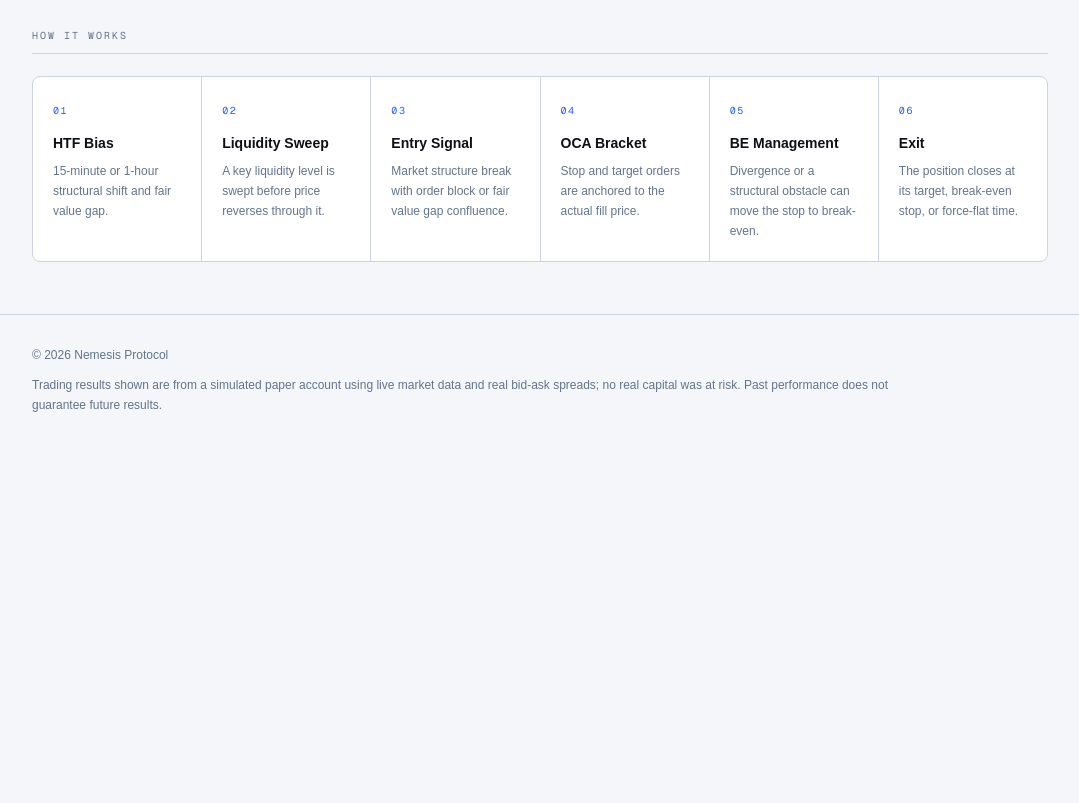
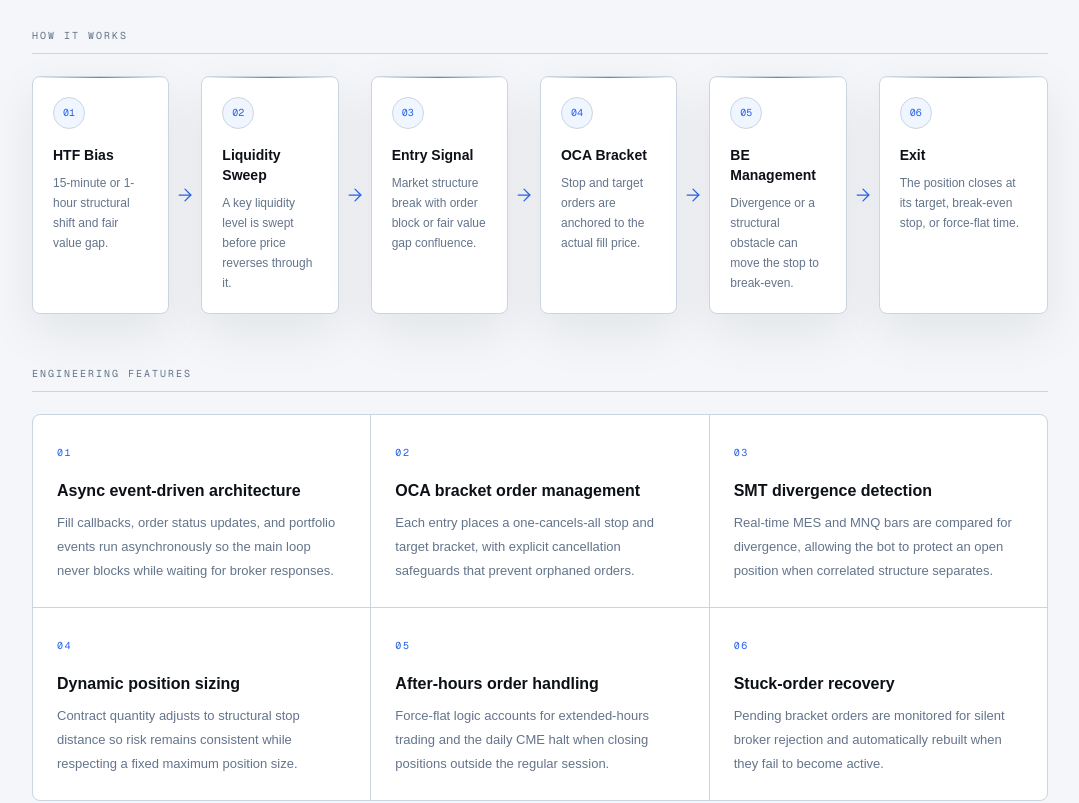
Before and after one commit to stoic474-afk/Trading-portfolio, a Next.js app in the folder apps/site/: page / in a window 1280 px wide. Shown: the part 1480-2283 px from the top of the page, without its empty margins (100-1179 px from the left). Before the commit the page ends 1927 px from the top, so only its background shows below. Built offline with nearby package versions, Linux system fonts and the light colour scheme.

Commit message:
organizing + engeering features section + how it works uses new step flow component

```diff
--- a/apps/site/package.json
+++ b/apps/site/package.json
@@ -12,6 +12,7 @@
     "@ark-ui/react": "catalog:",
     "@number-flow/react": "catalog:",
     "@trading-portfolio/std-core": "workspace:*",
+    "lucide-react": "catalog:",
     "next": "catalog:",
     "react": "catalog:",
     "react-dom": "catalog:"
--- a/apps/site/src/app/page.tsx
+++ b/apps/site/src/app/page.tsx
@@ -1,5 +1,6 @@
 import { formatUsd } from "@trading-portfolio/std-core/format/usd";
 import { Shell } from "@/components/layout/shell";
+import { EngineeringFeatures } from "@/components/sections/engineering-features";
 import { Hero, type HeroProps } from "@/components/sections/hero";
 import { HowItWorks } from "@/components/sections/how-it-works";
 import { LiveSessions } from "@/components/sections/live-sessions";
@@ -7,6 +8,7 @@ import { Overview, type OverviewProps } from "@/components/sections/overview";
 import { type PerformanceMetric, PerformanceMetrics } from "@/components/sections/performance-metrics";
 import { siteConfig } from "@/config/site";
 import { tradingData } from "@/config/trading-data";
+import { engineeringFeatures } from "@/content/engineering-features";
 import { workflowSteps } from "@/content/workflow";
 
 const { backtest, instrument, liveSessions, session, strategy } = tradingData;
@@ -61,6 +63,7 @@ export default function Home() {
       <Overview {...overviewContent} />
       <LiveSessions {...liveSessions} />
       <HowItWorks steps={workflowSteps} />
+      <EngineeringFeatures features={engineeringFeatures} />
     </Shell>
   );
 }
--- /dev/null
+++ b/apps/site/src/components/sections/engineering-features.tsx
@@ -0,0 +1,18 @@
+import { Container } from "../ui/container";
+import { type NumberedCard, NumberedCardGrid } from "../ui/numbered-card-grid";
+import { SectionHeading } from "../ui/section-heading";
+
+export type EngineeringFeaturesProps = {
+  readonly features: readonly NumberedCard[];
+};
+
+export function EngineeringFeatures({ features }: EngineeringFeaturesProps) {
+  return (
+    <section aria-labelledby="engineering-features-heading" className="pb-[3.25rem]">
+      <Container>
+        <SectionHeading id="engineering-features-heading">Engineering Features</SectionHeading>
+        <NumberedCardGrid items={features} />
+      </Container>
+    </section>
+  );
+}
--- a/apps/site/src/components/sections/how-it-works.tsx
+++ b/apps/site/src/components/sections/how-it-works.tsx
@@ -1,10 +1,9 @@
 import { Container } from "../ui/container";
-import type { ProcessStep } from "../ui/process-steps";
-import { ProcessSteps } from "../ui/process-steps";
 import { SectionHeading } from "../ui/section-heading";
+import { StepFlow, type StepFlowStep } from "../ui/step-flow";
 
 export type HowItWorksProps = {
-  readonly steps: readonly ProcessStep[];
+  readonly steps: readonly StepFlowStep[];
 };
 
 export function HowItWorks({ steps }: HowItWorksProps) {
@@ -12,7 +11,7 @@ export function HowItWorks({ steps }: HowItWorksProps) {
     <section aria-labelledby="how-it-works-heading" className="pb-[3.25rem]">
       <Container>
         <SectionHeading id="how-it-works-heading">How It Works</SectionHeading>
-        <ProcessSteps steps={steps} />
+        <StepFlow steps={steps} />
       </Container>
     </section>
   );
--- a/apps/site/src/components/sections/live-sessions.tsx
+++ b/apps/site/src/components/sections/live-sessions.tsx
@@ -52,7 +52,7 @@ export function LiveSessions({ period, records, sourceNote }: LiveSessionsProps)
 
   return (
     <section aria-labelledby="live-sessions-heading" className="pb-[3.25rem]">
-      <Container size="narrow">
+      <Container>
         <SectionHeading id="live-sessions-heading">Live Sessions — {period}</SectionHeading>
         <Table wrapperClassName="rounded-[var(--radius-sm)] border bg-[var(--color-surface)] px-5 sm:px-7">
           <TableCaption className="sr-only">Trading results for {period}</TableCaption>
--- a/apps/site/src/components/sections/overview.tsx
+++ b/apps/site/src/components/sections/overview.tsx
@@ -9,7 +9,7 @@ export type OverviewProps = {
 export function Overview({ heading, paragraphs }: OverviewProps) {
   return (
     <section className="pb-[3.25rem]" aria-labelledby="overview-heading">
-      <Container size="narrow">
+      <Container>
         <SectionHeading id="overview-heading">{heading}</SectionHeading>
         <div className="max-w-3xl space-y-3.5">
           {paragraphs.map((paragraph) => (
--- /dev/null
+++ b/apps/site/src/components/ui/numbered-card-grid.tsx
@@ -0,0 +1,32 @@
+import { classNames } from "@/lib/class-names";
+
+export type NumberedCard = {
+  readonly description: string;
+  readonly title: string;
+};
+
+export type NumberedCardGridProps = {
+  readonly className?: string;
+  readonly items: readonly NumberedCard[];
+};
+
+export function NumberedCardGrid({ className, items }: NumberedCardGridProps) {
+  return (
+    <ol
+      className={classNames(
+        "grid gap-px overflow-hidden rounded-[var(--radius-sm)] border bg-[var(--color-border)] sm:grid-cols-2 lg:grid-cols-3",
+        className,
+      )}
+    >
+      {items.map(({ description, title }, index) => (
+        <li className="bg-[var(--color-surface)] p-6" key={title}>
+          <span className="font-mono text-[0.625rem] text-[var(--color-accent)] tracking-[0.16em]">
+            {String(index + 1).padStart(2, "0")}
+          </span>
+          <h3 className="mt-4 font-semibold text-base leading-6">{title}</h3>
+          <p className="mt-2 text-[0.8125rem] text-[var(--color-muted)] leading-6">{description}</p>
+        </li>
+      ))}
+    </ol>
+  );
+}
--- a/apps/site/src/components/ui/process-steps.tsx
+++ /dev/null
@@ -1,32 +0,0 @@
-import { classNames } from "@/lib/class-names";
-
-export type ProcessStep = {
-  readonly description: string;
-  readonly title: string;
-};
-
-export type ProcessStepsProps = {
-  readonly className?: string;
-  readonly steps: readonly ProcessStep[];
-};
-
-export function ProcessSteps({ className, steps }: ProcessStepsProps) {
-  return (
-    <ol
-      className={classNames(
-        "grid gap-px overflow-hidden rounded-[var(--radius-sm)] border bg-[var(--color-border)] sm:grid-cols-2 lg:grid-cols-3 xl:grid-cols-6",
-        className,
-      )}
-    >
-      {steps.map(({ description, title }, index) => (
-        <li className="bg-[var(--color-surface)] px-5 py-5" key={title}>
-          <span className="font-mono text-[0.625rem] text-[var(--color-accent)] tracking-[0.16em]">
-            {String(index + 1).padStart(2, "0")}
-          </span>
-          <h3 className="mt-3 font-semibold text-sm leading-5">{title}</h3>
-          <p className="mt-2 text-[0.75rem] text-[var(--color-muted)] leading-5">{description}</p>
-        </li>
-      ))}
-    </ol>
-  );
-}
--- /dev/null
+++ b/apps/site/src/components/ui/step-flow.tsx
@@ -0,0 +1,40 @@
+import { ArrowRight } from "lucide-react";
+
+export type StepFlowStep = {
+  readonly description: string;
+  readonly title: string;
+};
+
+export type StepFlowProps = {
+  readonly steps: readonly StepFlowStep[];
+};
+
+export function StepFlow({ steps }: StepFlowProps) {
+  return (
+    <ol className="flex flex-col lg:flex-row lg:items-stretch">
+      {steps.map(({ description, title }, index) => (
+        <li className="flex flex-col lg:min-w-0 lg:flex-1 lg:flex-row" key={title}>
+          <div className="relative flex-1 overflow-hidden rounded-[var(--radius-sm)] border bg-[var(--color-surface)] p-5 shadow-[var(--shadow-surface)]">
+            <span
+              aria-hidden="true"
+              className="absolute inset-x-0 top-0 h-px bg-gradient-to-r from-transparent via-[var(--color-accent)] to-transparent opacity-80"
+            />
+            <span className="flex size-8 items-center justify-center rounded-full border border-[var(--color-accent)]/35 bg-[var(--color-surface-subtle)] font-mono text-[0.625rem] text-[var(--color-accent)]">
+              {String(index + 1).padStart(2, "0")}
+            </span>
+            <h3 className="mt-4 font-semibold text-sm leading-5">{title}</h3>
+            <p className="mt-2 text-[0.75rem] text-[var(--color-muted)] leading-5">{description}</p>
+          </div>
+          {index < steps.length - 1 && (
+            <span
+              aria-hidden="true"
+              className="flex h-10 shrink-0 items-center justify-center text-[var(--color-accent)] lg:h-auto lg:w-8"
+            >
+              <ArrowRight aria-hidden="true" className="size-5 rotate-90 lg:rotate-0" strokeWidth={1.5} />
+            </span>
+          )}
+        </li>
+      ))}
+    </ol>
+  );
+}
--- /dev/null
+++ b/apps/site/src/content/engineering-features.ts
@@ -0,0 +1,32 @@
+export const engineeringFeatures = [
+  {
+    title: "Async event-driven architecture",
+    description:
+      "Fill callbacks, order status updates, and portfolio events run asynchronously so the main loop never blocks while waiting for broker responses.",
+  },
+  {
+    title: "OCA bracket order management",
+    description:
+      "Each entry places a one-cancels-all stop and target bracket, with explicit cancellation safeguards that prevent orphaned orders.",
+  },
+  {
+    title: "SMT divergence detection",
+    description:
+      "Real-time MES and MNQ bars are compared for divergence, allowing the bot to protect an open position when correlated structure separates.",
+  },
+  {
+    title: "Dynamic position sizing",
+    description:
+      "Contract quantity adjusts to structural stop distance so risk remains consistent while respecting a fixed maximum position size.",
+  },
+  {
+    title: "After-hours order handling",
+    description:
+      "Force-flat logic accounts for extended-hours trading and the daily CME halt when closing positions outside the regular session.",
+  },
+  {
+    title: "Stuck-order recovery",
+    description:
+      "Pending bracket orders are monitored for silent broker rejection and automatically rebuilt when they fail to become active.",
+  },
+] as const;
--- a/pnpm-workspace.yaml
+++ b/pnpm-workspace.yaml
@@ -15,6 +15,7 @@ catalog:
   "@types/react": ^19
   "@types/react-dom": ^19
   ioredis: ^5.6.1
+  lucide-react: ^1.31.0
   next: 16.3.1
   react: 19.2.8
   react-dom: 19.2.8
```
Also changed, not shown: 1 other file (tests, documents, lock files or other folders).
